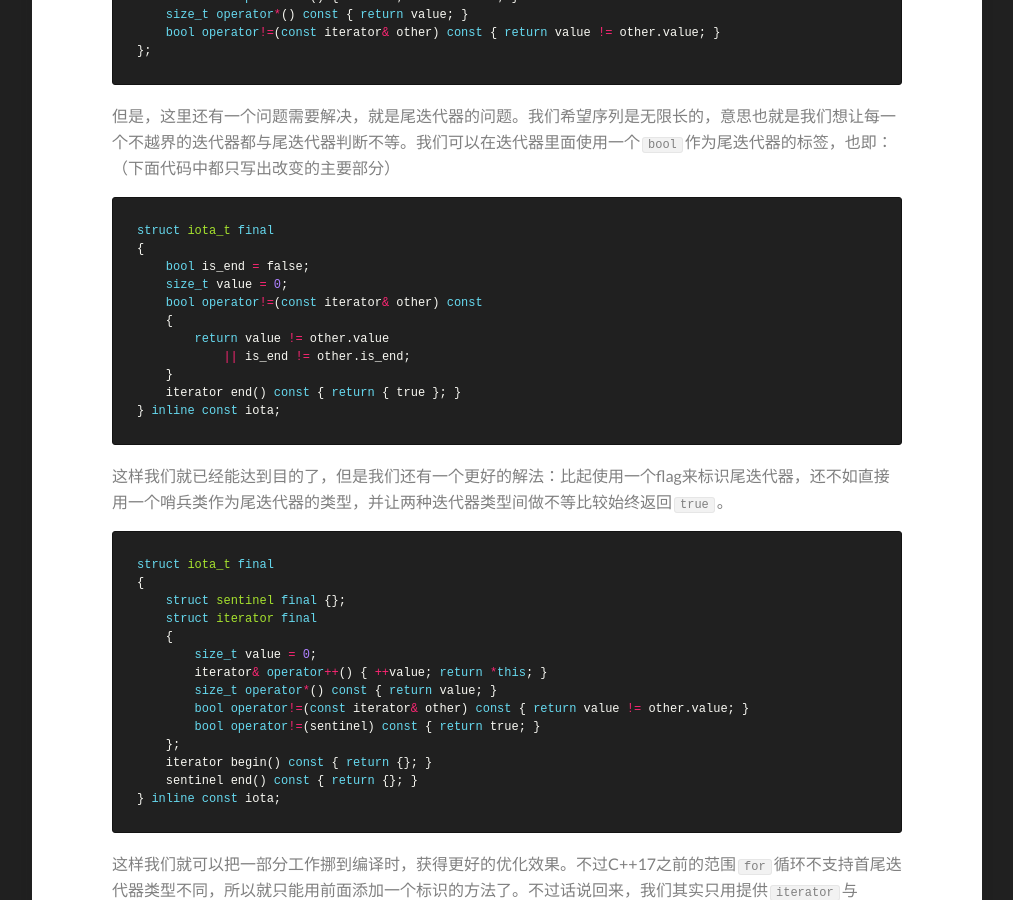
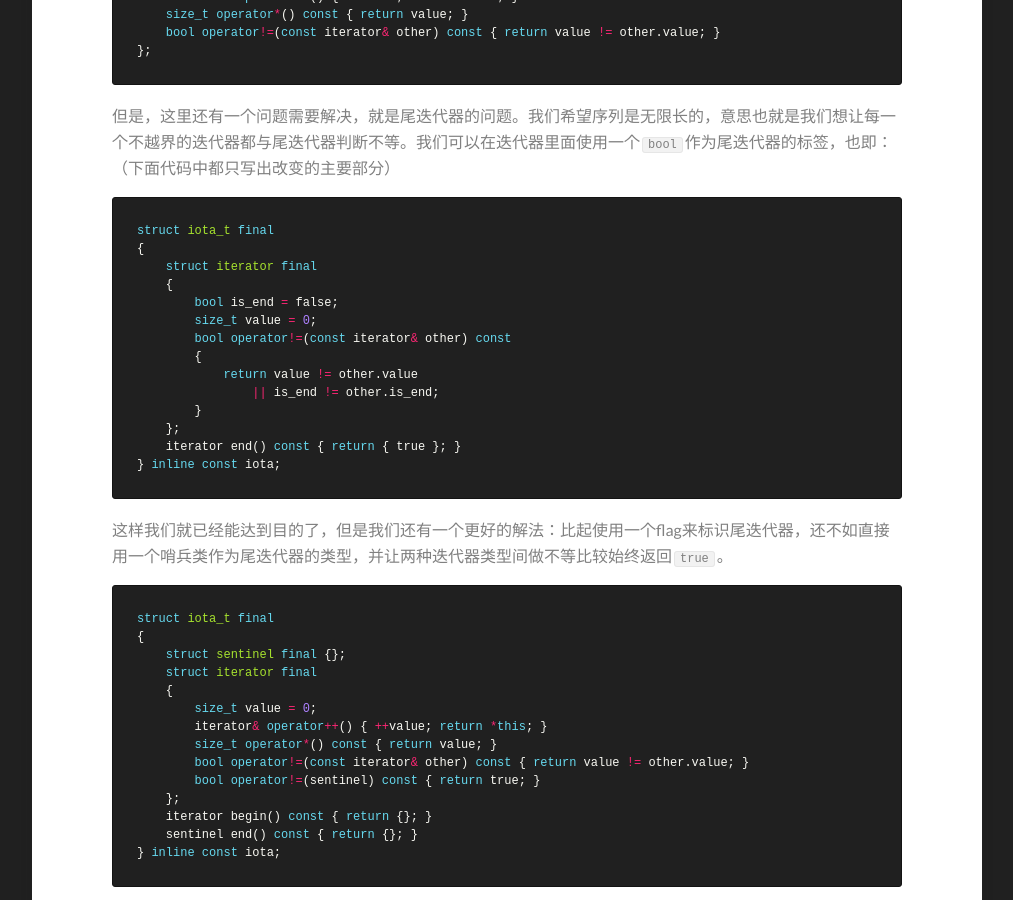
Before and after one commit to Chlorie/ChloroBlog, a Jekyll site: the page built from _posts/2019-08-10-range-1.md, in a window 1280 px wide and 900 px high, scrolled down 1598 px. Shown: the whole window, without its empty margins (133-1146 px from the left). Built offline with Jekyll 4.4.1, drawn with Linux system fonts in a browser that asks for light colours; comment, search, counter and statistics services are not loaded.

Commit message:
Fixed bugs

````diff
--- a/_posts/2019-08-10-range-1.md
+++ b/_posts/2019-08-10-range-1.md
@@ -55,13 +55,16 @@ struct iterator final
 ```cpp
 struct iota_t final
 {
-    bool is_end = false;
-    size_t value = 0;
-    bool operator!=(const iterator& other) const
+    struct iterator final
     {
-        return value != other.value
-            || is_end != other.is_end;
-    }
+        bool is_end = false;
+        size_t value = 0;
+        bool operator!=(const iterator& other) const
+        {
+            return value != other.value
+                || is_end != other.is_end;
+        }
+    };
     iterator end() const { return { true }; }
 } inline const iota;
 ```
````
Also changed, not shown: _posts/2019-10-17-0-cpp-basics-2.md (+1 -0 lines).
